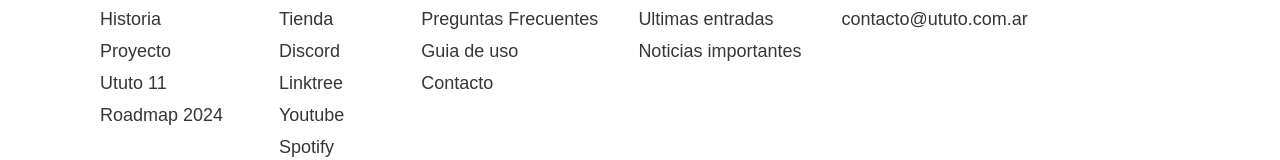
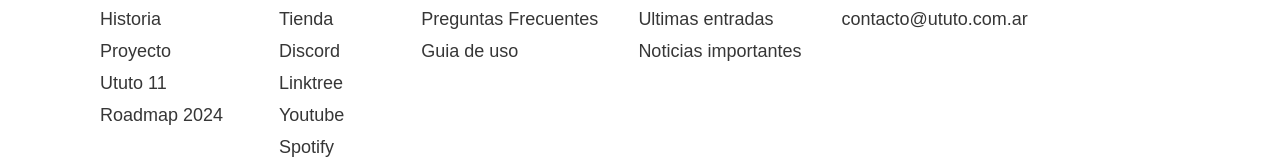
Before and after one commit to ututolinux/sitioWeb, a React (Vite) app: page / in a window 1280 px wide. Shown: the part 2077-2237 px from the top of the page. Built offline with nearby package versions, Linux system fonts and the light colour scheme.

Commit message:
Actualización links del footer

```diff
--- a/src/components/Footer/Footer.jsx
+++ b/src/components/Footer/Footer.jsx
@@ -54,7 +54,6 @@ const Footer = () => {
             <FooterLinksTitle>Ayuda</FooterLinksTitle>
             <FooterLinks href="#">Preguntas Frecuentes</FooterLinks>
             <FooterLinks href="#">Guia de uso</FooterLinks>
-            <FooterLinks href="#">Contacto</FooterLinks>
           </FooterLinksGroup>
 
           <FooterLinksGroup>
```
